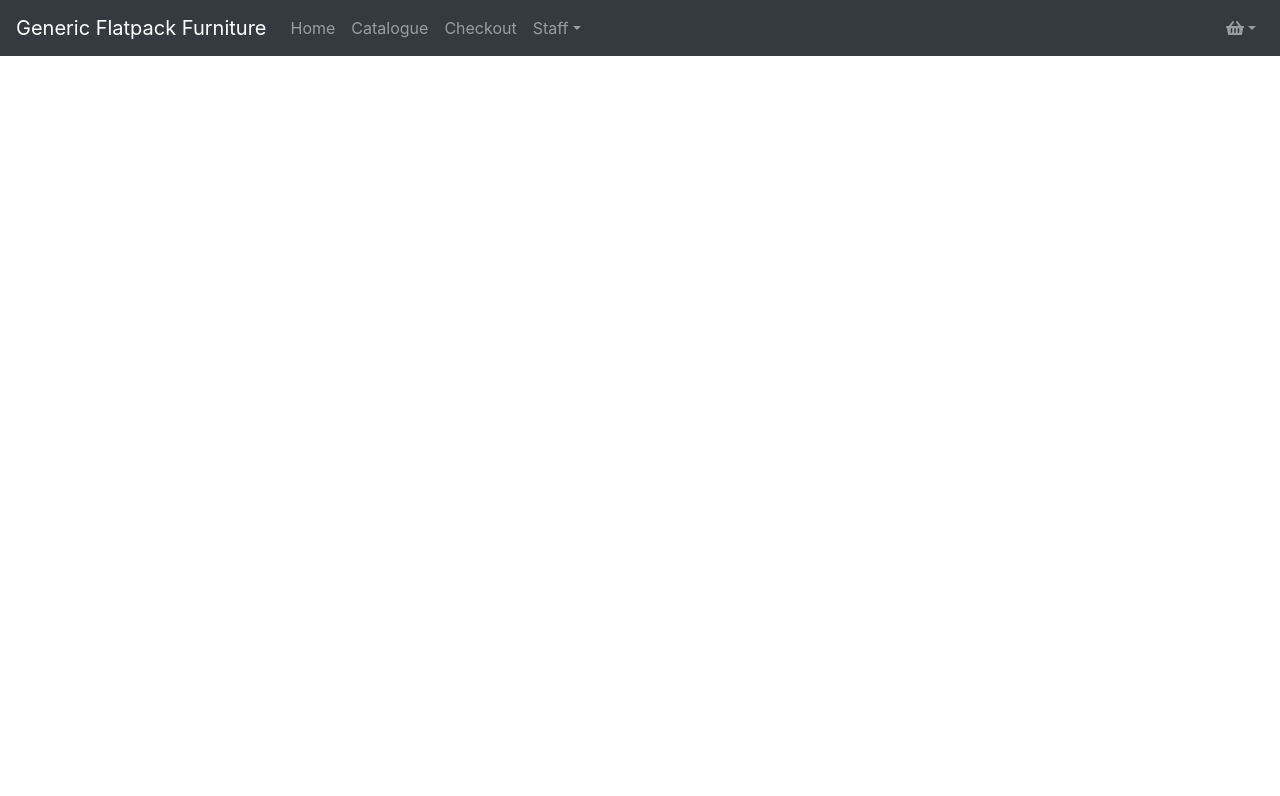
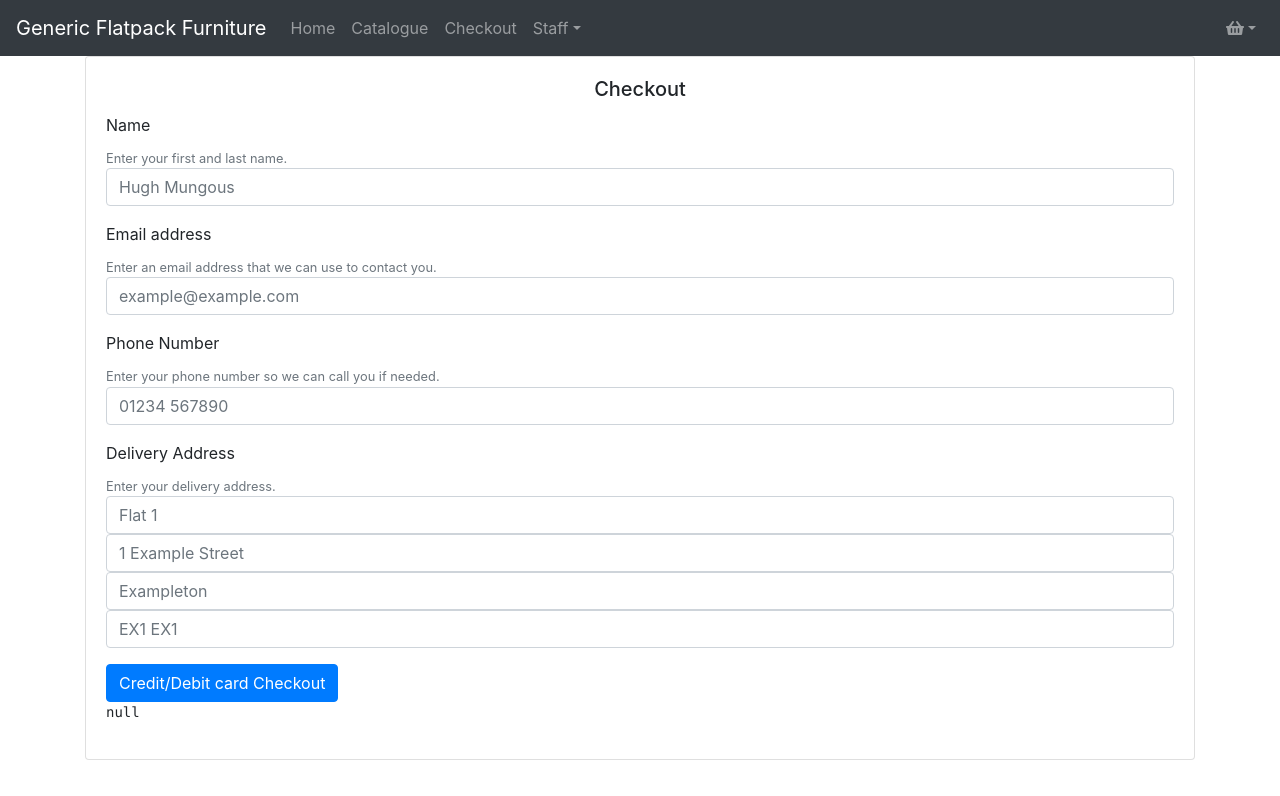
Before and after one commit to vlee489/AC32006-Databases, a Next.js app in the folder web/: page /customer/checkout in a window 1280 px wide. Shown: the top 796 px of the page. Built offline with nearby package versions, Linux system fonts and the light colour scheme.

Commit message:
Created basic structure of checkout page

```diff
--- a/web/pages/customer/checkout.jsx
+++ b/web/pages/customer/checkout.jsx
@@ -1,18 +1,106 @@
-import Head from 'next/head'
-import styles from '../../styles/customer/Checkout.module.scss'
-import Navigation from '../../components/navigation'
+import React, { useState, useContext } from 'react';
+import Head from 'next/head';
+import { Button, Container, Card, Form } from "react-bootstrap";
+import Navigation from '../../components/navigation';
+//import checkout from '../../libraries/checkout';
+import UserContext from '../../contexts/user';
+//import routes from '../../routes';
+import styles from '../../styles/customer/Checkout.module.scss';
 
-export default function Checkout() {
+const Checkout = () => {
+  const [name, setName] = useState("");
+  const [email, setEmail] = useState("");
+  const [phoneNum, setPhoneNum] = useState("");
+  const [address1, setAddress1] = useState("");
+  const [address2, setAddress2] = useState("");
+  const [address3, setAddress3] = useState("");
+  const [address4, setAddress4] = useState("");
+  const {userToken, setUserToken} = useContext(UserContext);
+  const [errors, setErrors] = useState([]);
+
+  const sendCredentials = async () => {
+    let data = {
+      name,
+      email,
+      phoneNum,
+      address1,
+      address2,
+      address3,
+      address4
+    }
+
+    setErrors([]);
+
+     const response = await login(data);
+
+     if (response.success) {
+       setUserToken(response);
+    }
+    else {
+       setErrors(response.error);
+     }
+   }
+
+  const CheckoutFooter = () => {
+    if (errors.length > 0) return <p>{errors}</p>;
+    return <pre>{JSON.stringify(userToken, null, 2)}</pre>;
+  }
+
   return (
     <div className={styles.container}>
       <Head>
-        <title>Create Next App</title>
+        <title>Checkout</title>
         <link rel="icon" href="/favicon.ico" />
       </Head>
 
-      <main className={styles.main}>
-        <Navigation />
+      <Navigation />
+
+      <main>
+        <Container className={styles.container}>
+          <Card className={styles.loginCard}>
+            <Card.Body>
+              <Card.Title className="text-center">Checkout</Card.Title>
+              <Form>
+                <Form.Group controlId="formName">
+                  <Form.Label>Name</Form.Label>
+                  <Form.Text className="text-muted">
+                    Enter your first and last name.
+                  </Form.Text>
+                  <Form.Control type="name" placeholder="Hugh Mungous" onChange={e => setName(e.target.value)} />
+                </Form.Group>
+                <Form.Group controlId="formBasicEmail">
+                  <Form.Label>Email address</Form.Label>
+                  <Form.Text className="text-muted">
+                    Enter an email address that we can use to contact you.
+                  </Form.Text>
+                  <Form.Control type="email" placeholder="example@example.com" onChange={e => setEmail(e.target.value)} />
+                </Form.Group>
+                <Form.Group controlId="formPhoneNumber">
+                  <Form.Label>Phone Number</Form.Label>
+                  <Form.Text className="text-muted">
+                    Enter your phone number so we can call you if needed.
+                  </Form.Text>
+                  <Form.Control type="phoneNumber" placeholder="01234 567890" onChange={e => setPhoneNum(e.target.value)} />
+                </Form.Group>
+                <Form.Group controlId="formAddress">
+                  <Form.Label>Delivery Address</Form.Label>
+                  <Form.Text className="text-muted">
+                    Enter your delivery address.
+                  </Form.Text>
+                  <Form.Control type="addressLine1" placeholder="Flat 1" onChange={e => setAddress1(e.target.value)} />
+                  <Form.Control type="addressLine2" placeholder="1 Example Street" onChange={e => setAddress2(e.target.value)} />
+                  <Form.Control type="addressLine3" placeholder="Exampleton" onChange={e => setAddress3(e.target.value)} />
+                  <Form.Control type="addressLine4" placeholder="EX1 EX1" onChange={e => setAddress4(e.target.value)} />
+                </Form.Group>
+              </Form>
+              <Button variant="primary" onClick={sendCredentials}>Credit/Debit card Checkout</Button>
+              <CheckoutFooter />
+            </Card.Body>
+          </Card>
+        </Container>
       </main>
     </div>
   )
 }
+
+export default Checkout;
--- a/web/styles/customer/Checkout.module.scss
+++ b/web/styles/customer/Checkout.module.scss
@@ -0,0 +1,18 @@
+.checkoutCard {
+    margin: 0 auto;
+    margin-top: 20vh;
+    width: 70%;
+    // justify-content: center;
+    // flex-shrink: 0;
+}
+
+.container {
+    // justify-content: center;
+    // display: flex;
+    // align-items: center;
+    // height: 100%;
+}
+
+// .fullRow {
+//     margin: auto;
+// }
```
Also changed, not shown: 1 other file (tests, documents, lock files or other folders).
